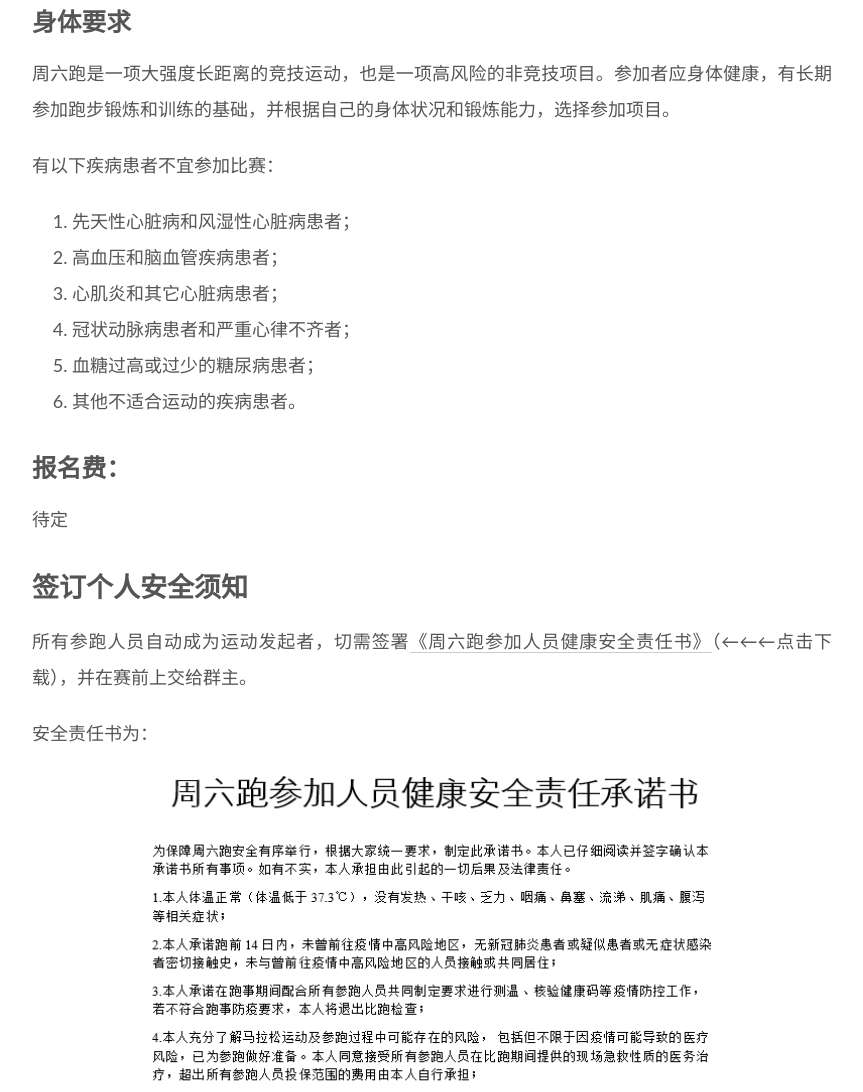
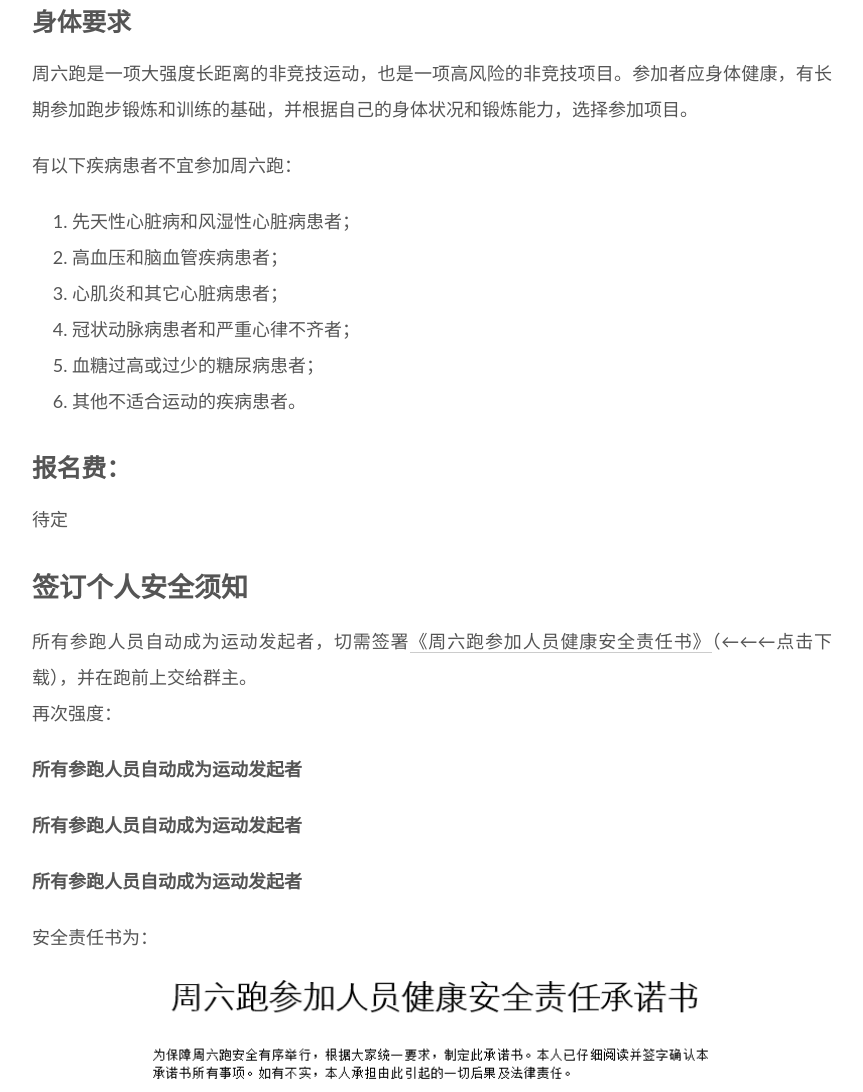
Before and after one commit to laowangyuxiaozhang/laowangyuxiaozhang.github.io, a plain HTML site: page 2022/04/17/2022-04-17-halfmarathon/index.html in a window 1280 px wide. Shown: the part 2529-3621 px from the top of the page, without its empty margins (368-1231 px from the left). Drawn offline with nearby package versions, Linux system fonts and the light colour scheme; some packages are replaced by stand-ins of ours; a script that the page names is missing.

Commit message:
Site updated: 2022-04-17 14:17:49

```diff
--- a/2022/04/17/2022-04-17-halfmarathon/index.html
+++ b/2022/04/17/2022-04-17-halfmarathon/index.html
@@ -31,7 +31,7 @@
 <meta property="og:image" content="https://laowangyuxiaozhang.github.io/images/marathonRoute.png">
 <meta property="og:image" content="https://laowangyuxiaozhang.github.io/images/halfmarathon.png">
 <meta property="article:published_time" content="2022-04-17T04:00:00.000Z">
-<meta property="article:modified_time" content="2022-04-17T06:03:59.695Z">
+<meta property="article:modified_time" content="2022-04-17T06:17:29.553Z">
 <meta property="article:author" content="老王与小张">
 <meta property="article:tag" content="跑步">
 <meta name="twitter:card" content="summary">
@@ -265,7 +265,7 @@
       <span class="post-meta-item-text">发表于</span>
 
 
-      <time title="创建时间：2022-04-17 12:00:00 / 修改时间：14:03:59" itemprop="dateCreated datePublished" datetime="2022-04-17T12:00:00+08:00">2022-04-17</time>
+      <time title="创建时间：2022-04-17 12:00:00 / 修改时间：14:17:29" itemprop="dateCreated datePublished" datetime="2022-04-17T12:00:00+08:00">2022-04-17</time>
     </span>
     <span class="post-meta-item">
       <span class="post-meta-item-icon">
@@ -310,8 +310,8 @@
 </ol>
 <h2 id="沿程补给信息"><a href="#沿程补给信息" class="headerlink" title="沿程补给信息"></a>沿程补给信息</h2><p>能量胶、香蕉、盐丸、矿泉水、跌打损伤喷雾等<br>详细信息待更新</p>
 <h1 id="周六跑参加者要求"><a href="#周六跑参加者要求" class="headerlink" title="周六跑参加者要求"></a>周六跑参加者要求</h1><h2 id="年龄"><a href="#年龄" class="headerlink" title="年龄"></a>年龄</h2><p>20周岁以上</p>
-<h2 id="身体要求"><a href="#身体要求" class="headerlink" title="身体要求"></a>身体要求</h2><p>周六跑是一项大强度长距离的竞技运动，也是一项高风险的非竞技项目。参加者应身体健康，有长期参加跑步锻炼和训练的基础，并根据自己的身体状况和锻炼能力，选择参加项目。</p>
-<p>有以下疾病患者不宜参加比赛：</p>
+<h2 id="身体要求"><a href="#身体要求" class="headerlink" title="身体要求"></a>身体要求</h2><p>周六跑是一项大强度长距离的非竞技运动，也是一项高风险的非竞技项目。参加者应身体健康，有长期参加跑步锻炼和训练的基础，并根据自己的身体状况和锻炼能力，选择参加项目。</p>
+<p>有以下疾病患者不宜参加周六跑：</p>
 <ol>
 <li>先天性心脏病和风湿性心脏病患者；</li>
 <li>高血压和脑血管疾病患者；</li>
@@ -321,7 +321,10 @@
 <li>其他不适合运动的疾病患者。</li>
 </ol>
 <h2 id="报名费："><a href="#报名费：" class="headerlink" title="报名费："></a>报名费：</h2><p>待定</p>
-<h1 id="签订个人安全须知"><a href="#签订个人安全须知" class="headerlink" title="签订个人安全须知"></a>签订个人安全须知</h1><p>所有参跑人员自动成为运动发起者，切需签署<a href="/doc/%E5%91%A8%E5%85%AD%E8%B7%91%E5%8F%82%E5%8A%A0%E4%BA%BA%E5%91%98%E5%81%A5%E5%BA%B7%E5%AE%89%E5%85%A8%E8%B4%A3%E4%BB%BB%E6%89%BF%E8%AF%BA%E4%B9%A6.docx">《周六跑参加人员健康安全责任书》</a>（←←←点击下载），并在赛前上交给群主。</p>
+<h1 id="签订个人安全须知"><a href="#签订个人安全须知" class="headerlink" title="签订个人安全须知"></a>签订个人安全须知</h1><p>所有参跑人员自动成为运动发起者，切需签署<a href="/doc/%E5%91%A8%E5%85%AD%E8%B7%91%E5%8F%82%E5%8A%A0%E4%BA%BA%E5%91%98%E5%81%A5%E5%BA%B7%E5%AE%89%E5%85%A8%E8%B4%A3%E4%BB%BB%E6%89%BF%E8%AF%BA%E4%B9%A6.docx">《周六跑参加人员健康安全责任书》</a>（←←←点击下载），并在跑前上交给群主。<br>再次强度：</p>
+<p><strong>所有参跑人员自动成为运动发起者</strong></p>
+<p><strong>所有参跑人员自动成为运动发起者</strong></p>
+<p><strong>所有参跑人员自动成为运动发起者</strong></p>
 <p>安全责任书为：</p>
 <img src="/images/halfmarathon.png" alt="安全责任书" title="安全责任书" width="600"/>
 
--- a/css/main.css
+++ b/css/main.css
@@ -2776,7 +2776,7 @@ hr {
   vertical-align: middle;
 }
 .links-of-author a::before {
-  background: #6aff26;
+  background: #624646;
   display: inline-block;
   margin-right: 3px;
   transform: translateY(-2px);
```
Also changed, not shown: index.html (+1 -1 lines), search.xml (+1 -1 lines).
